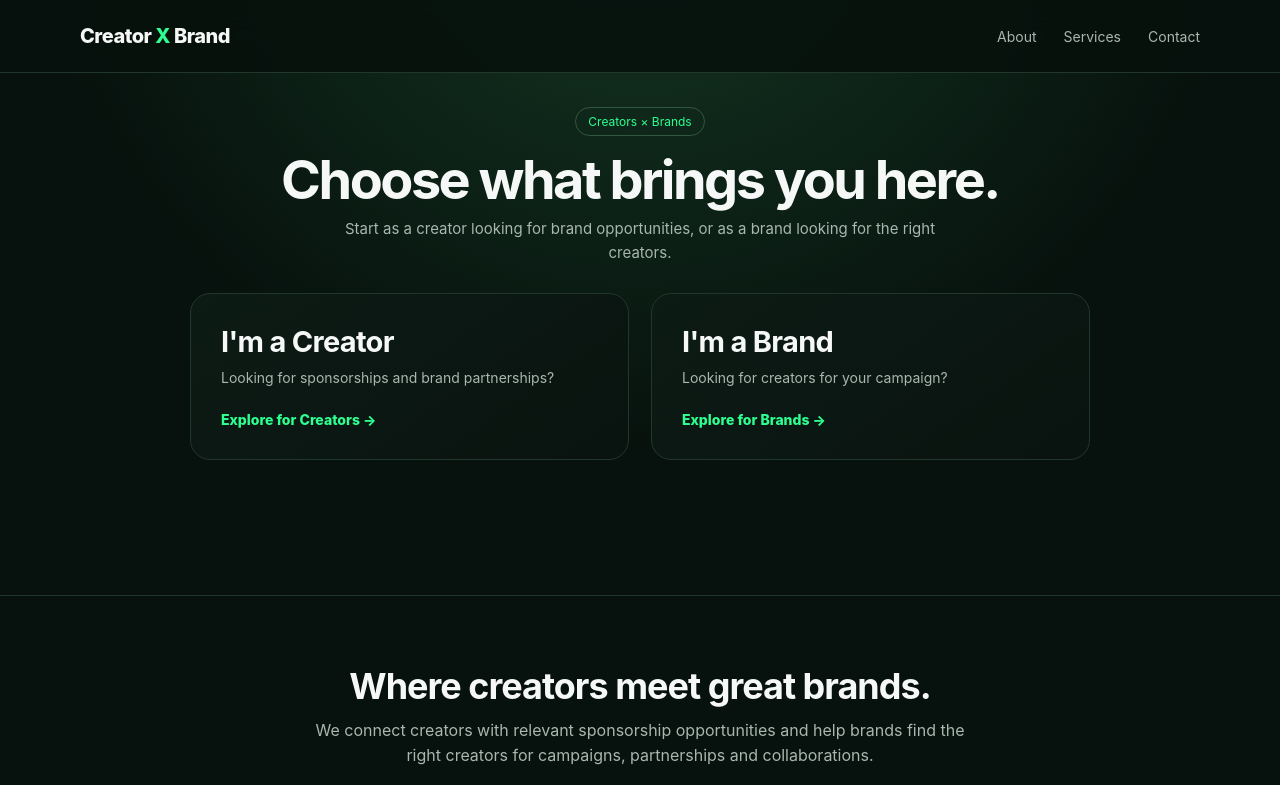
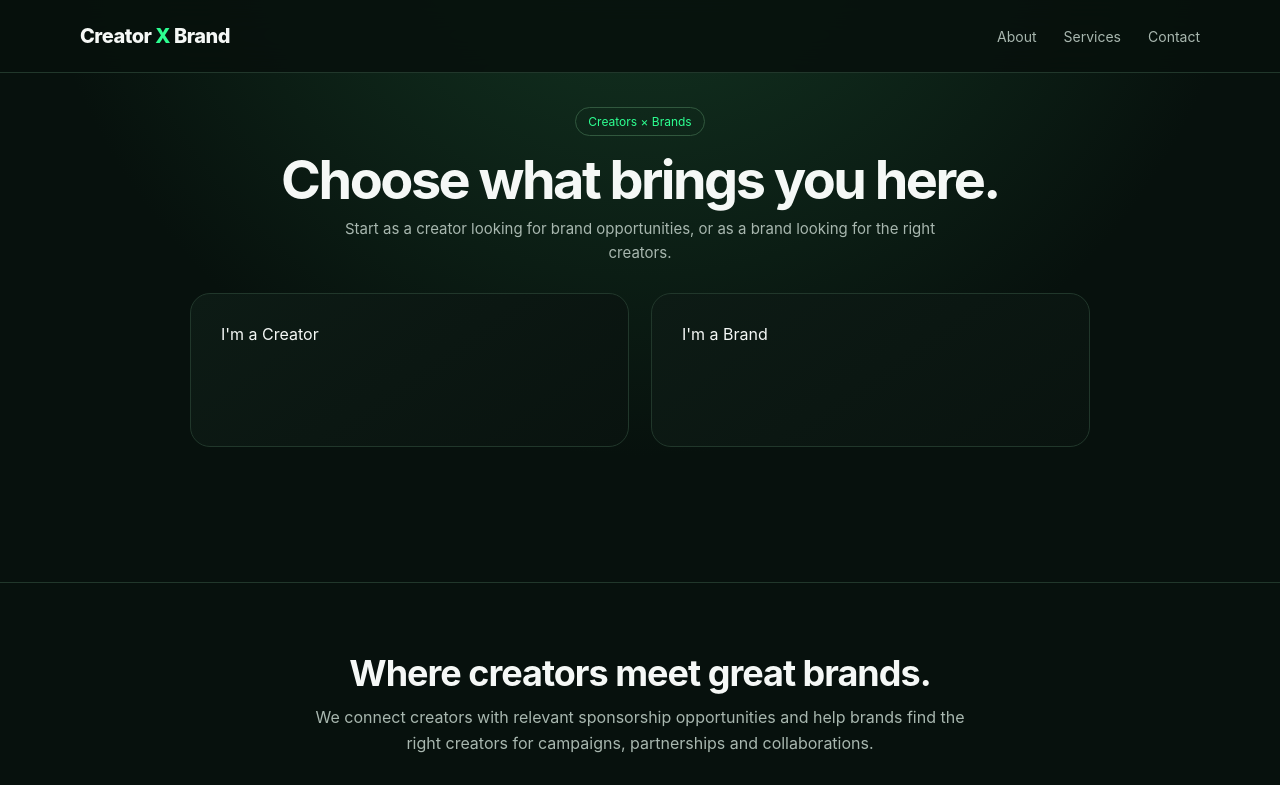
Before and after one commit to YASHU-2405-3/MANAGERWEB, a plain HTML site: page index.html in a window 1280 px wide. Shown: the top 785 px of the page. Drawn offline with Linux system fonts and the light colour scheme.

Commit message:
Fix homepage to use the requested large creator and brand buttons

```diff
--- a/index.html
+++ b/index.html
@@ -90,23 +90,13 @@ footer{border-top:1px solid var(--line);padding:25px 0;color:var(--muted);font-s
 <h1>Choose what brings you here.</h1>
 <p>Start as a creator looking for brand opportunities, or as a brand looking for the right creators.</p>
 </div>
-
 <div class="choices">
 <div class="choice-wrap">
-<a class="choice" href="creator.html" aria-label="I'm a Creator">
-<h2>I'm a Creator</h2>
-<p class="sub">Looking for sponsorships and brand partnerships?</p>
-<span class="arrow">Explore for Creators →</span>
-</a>
+<a class="choice" href="creator.html" aria-label="I'm a Creator">I'm a Creator</a>
 <div class="tip"><strong>For Creators —</strong> Get connected with brands for sponsorships, partnerships and paid collaborations.</div>
 </div>
-
 <div class="choice-wrap">
-<a class="choice" href="brand.html" aria-label="I'm a Brand">
-<h2>I'm a Brand</h2>
-<p class="sub">Looking for creators for your campaign?</p>
-<span class="arrow">Explore for Brands →</span>
-</a>
+<a class="choice" href="brand.html" aria-label="I'm a Brand">I'm a Brand</a>
 <div class="tip"><strong>For Brands —</strong> Find relevant creators for campaigns, sponsorships and brand partnerships.</div>
 </div>
 </div>
```
